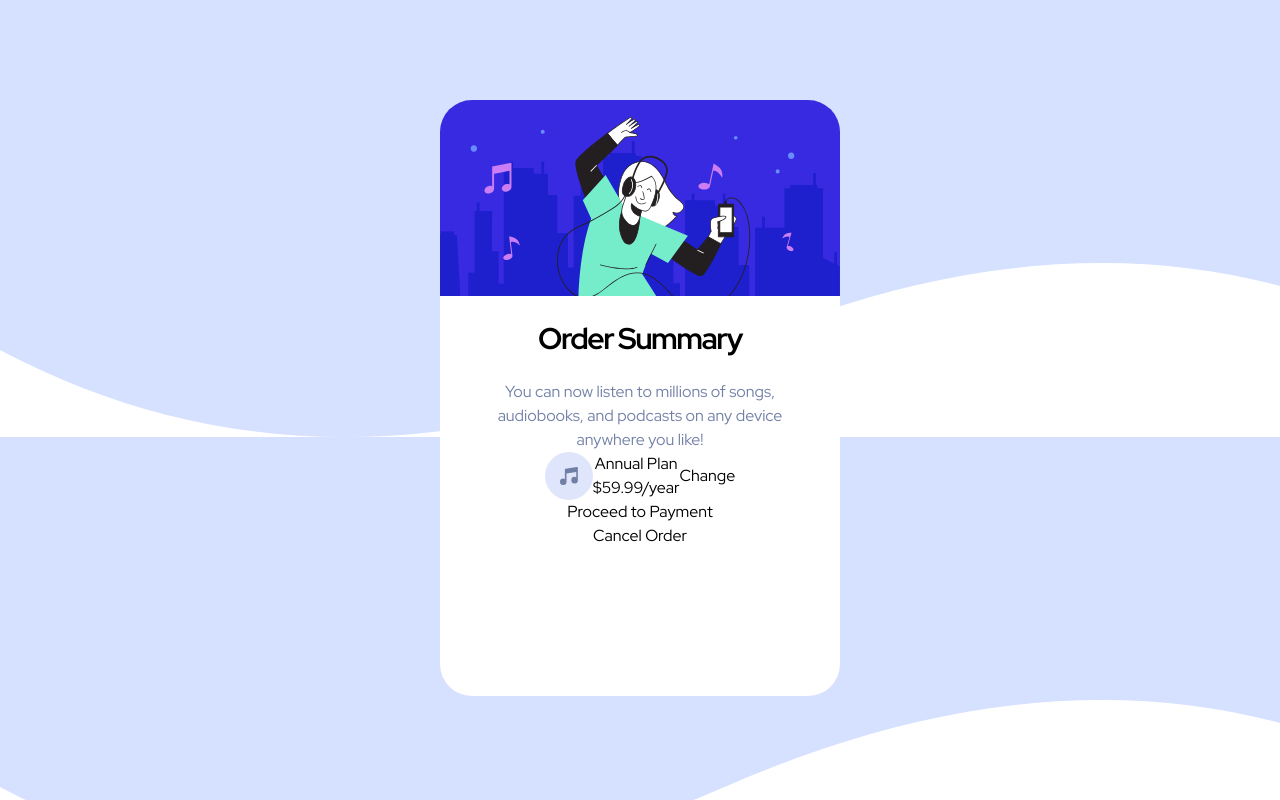
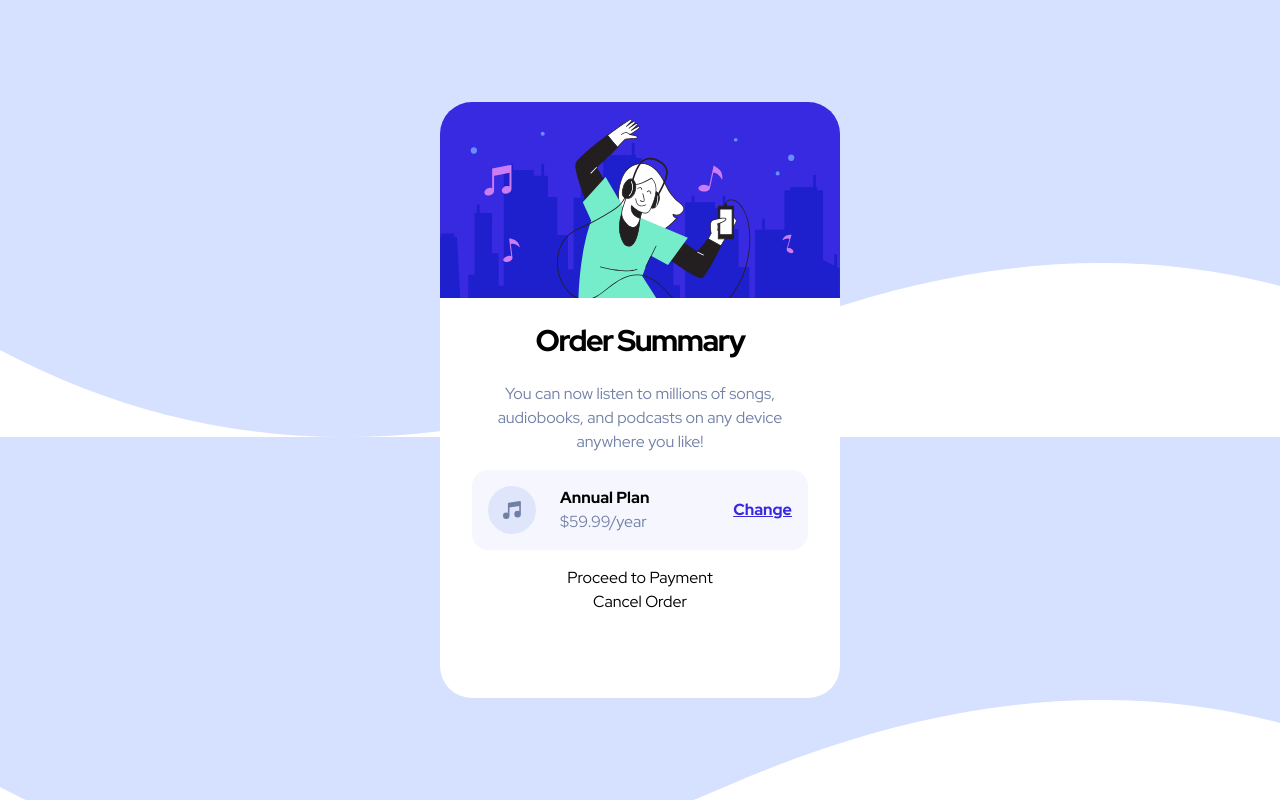
Before and after one commit to prophesierc/order-summary-component-main, a Vue app in the folder app/: page / in a window 1280 px wide. Built offline with nearby package versions, Linux system fonts and the light colour scheme.

Commit message:
update app/index.css and CardContainer.vue

```diff
--- a/app/index.css
+++ b/app/index.css
@@ -7,9 +7,10 @@
       --primary-clr-Blue-700: hsl(245, 75%, 52%);
 
     /* Neutral */
-      --neutral-clr-Blue-50:  hsl(225, 100%, 98%);
+      --neutral-clr-Blue-50: hsl(225, 100%, 98%);
       --neutral-clr-Grey: hsl(224, 23%, 55%);
       --clr-Blue-950: hsl(223, 47%, 23%);
+      --clr-plan-background: hsl(230, 75%, 98%);
 
   /* Typography */
 
--- a/app/src/Components/CardContainer.vue
+++ b/app/src/Components/CardContainer.vue
@@ -5,7 +5,7 @@
       md:bg-[url('/src/assets/pattern-background-desktop.svg')]">
 
     <div id="card_container"
-      class="h-[75%] min-w-[25%] max-w-100 text-center ">
+      class="h-full min-w-[25%] max-w-100 text-center flex flex-col justify-center items-center">
       <img src="/src/assets/illustration-hero.svg"
         class="rounded-t-4xl w-full h-auto"
       />
@@ -13,7 +13,7 @@
           class="h-100 w-full flex flex-col items-center rounded-b-4xl bg-white px-8 font-family-RH">
 
           <h1
-            class="font-bold text-3xl py-6 tracking-tighter">
+            class="font-extrabold text-3xl py-6 tracking-tighter">
               Order Summary
           </h1>
 
@@ -22,13 +22,14 @@
             device anywhere you like!
           </p>
 
-          <span class="flex flex-row">
+          <span class="flex items-center my-4 w-full h-20 px-4
+            bg-[var(--clr-plan-background)] rounded-2xl">
             <img src="/src/assets/icon-music.svg">
-            <div class="flex flex-col">
-              <h2>Annual Plan</h2>
-              <h3>$59.99/year</h3>
+            <div class="flex flex-col items-start pl-6">
+              <h2 class="font-extrabold">Annual Plan</h2>
+              <h3 class="text-(--neutral-clr-Grey)">$59.99/year</h3>
             </div>
-            <button>Change</button>
+            <button class="ml-auto underline text-[var(--primary-clr-Blue-700)] font-extrabold">Change</button>
           </span>
 
           <div>Proceed to Payment</div>
```
